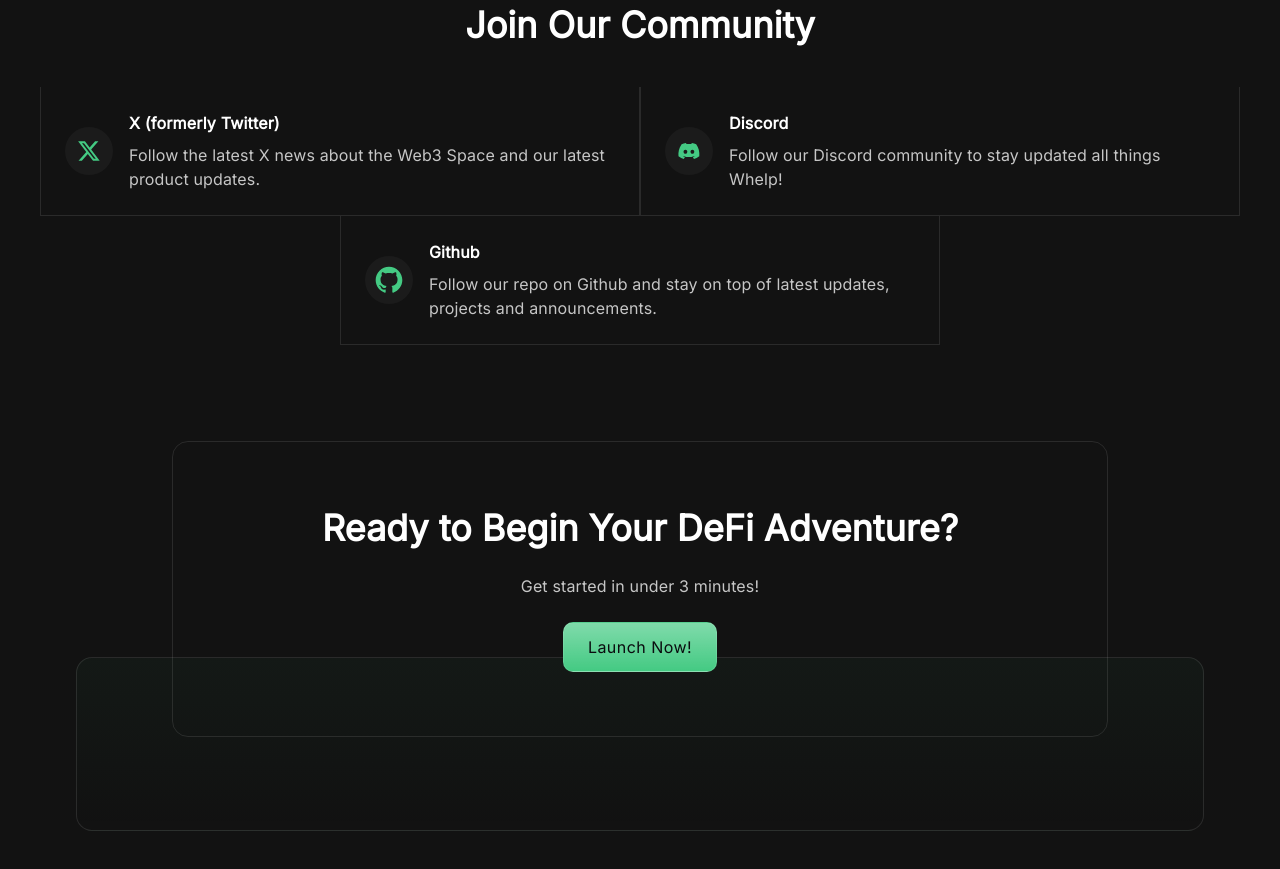
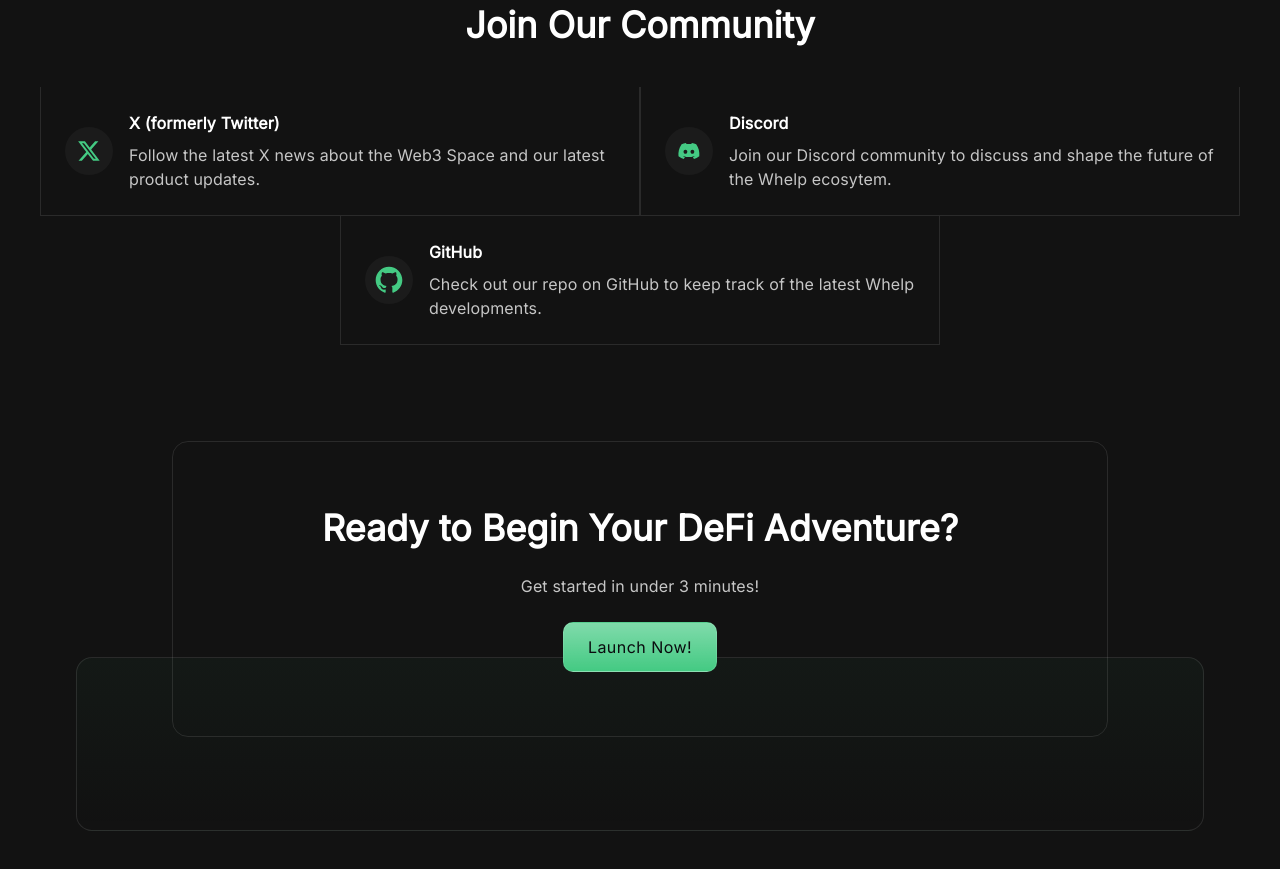
Before and after one commit to WHELP-project/whelp-landing, a Gatsby site: page / in a window 1280 px wide. Shown: the part 2803-3672 px from the top of the page. Built offline with nearby package versions, Linux system fonts and the light colour scheme; Gatsby itself is replaced by a stand-in of ours.

Commit message:
text changes

```diff
--- a/src/components/Community/index.tsx
+++ b/src/components/Community/index.tsx
@@ -82,7 +82,7 @@ const Community = () => {
                 Discord
               </Typography>
               <Typography variant="body1">
-                Follow our Discord community to stay updated all things Whelp!
+                Join our Discord community to discuss and shape the future of the Whelp ecosytem.
               </Typography>
             </Box>
           </Link>
@@ -92,11 +92,10 @@ const Community = () => {
             </Box>
             <Box>
               <Typography variant="body2" mb={1}>
-                Github
+                GitHub
               </Typography>
               <Typography variant="body1">
-                Follow our repo on Github and stay on top of latest updates,
-                projects and announcements.
+                Check out our repo on GitHub to keep track of the latest Whelp developments.
               </Typography>
             </Box>
           </Link>
```
